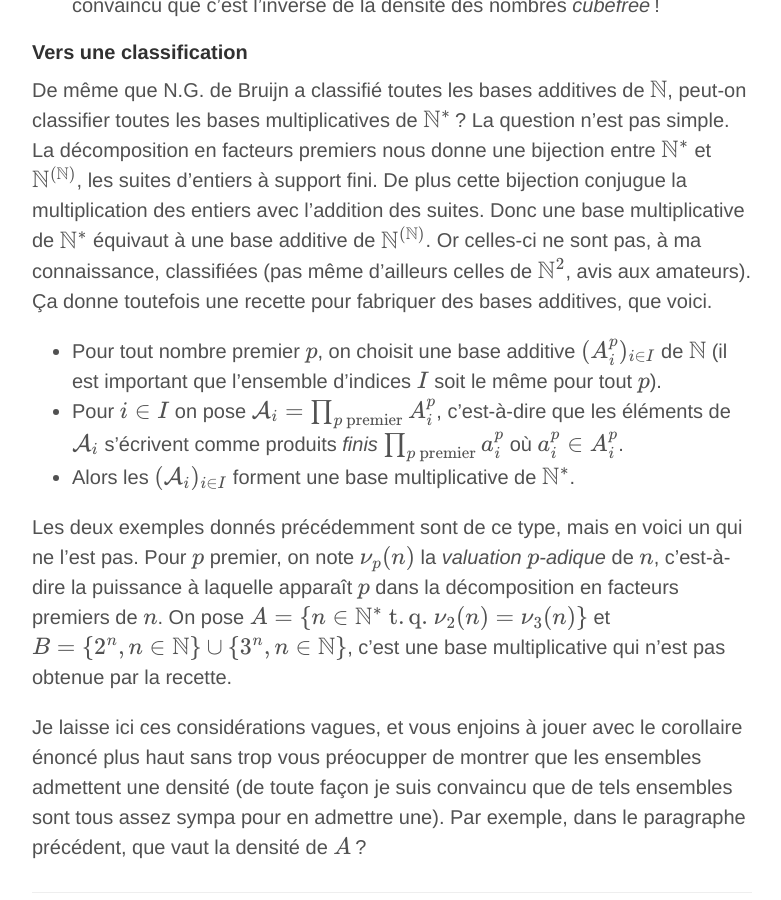
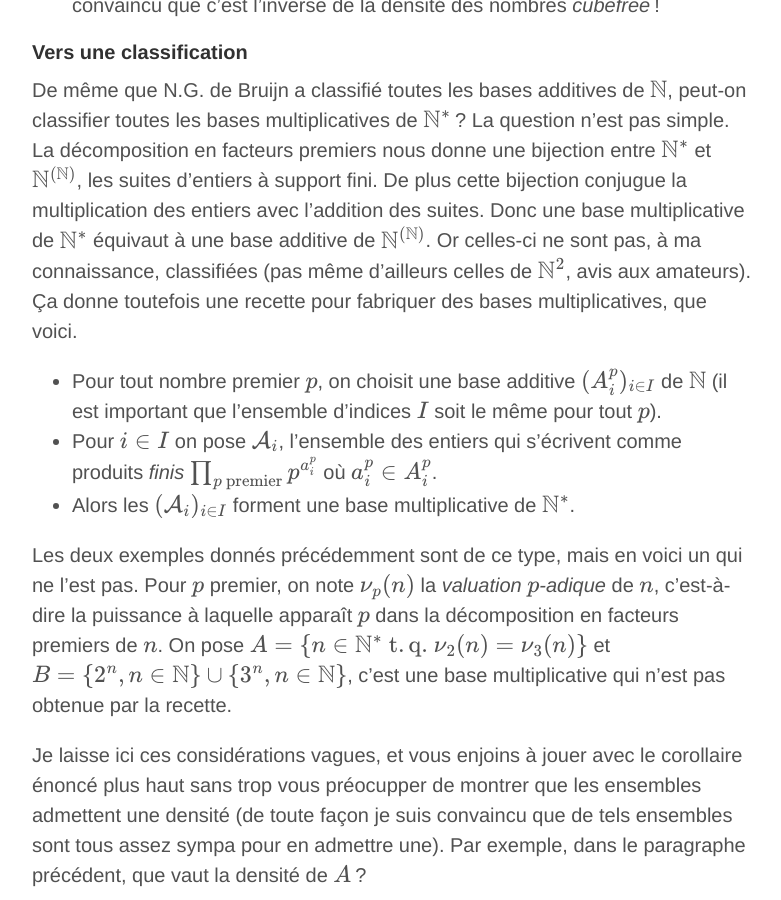
Before and after one commit to electronicdigeratorscience2000plus/electronicdigeratorscience2000plus.github.io, a Jekyll site: the page built from _posts/2014-12-29-systeme-metrique-anglais.md, in a window 1280 px wide and 900 px high, scrolled down 6328 px. Shown: the whole window, without its empty margins (248-1029 px from the left). Built offline with Jekyll 4.4.1, drawn with Linux system fonts in a browser that asks for light colours; formulas are drawn with MathJax 3.

Commit message:
Grossière erreur grossière

```diff
--- a/_posts/2014-12-29-systeme-metrique-anglais.md
+++ b/_posts/2014-12-29-systeme-metrique-anglais.md
@@ -231,14 +231,14 @@ suites. Donc une base multiplicative de $$\mathbb{N}^*$$ équivaut à une base
 additive de $$\mathbb{N}^{(\mathbb{N})}$$. Or celles-ci ne sont pas, à ma
 connaissance, classifiées (pas même d'ailleurs celles de $$\mathbb{N}^2$$, avis
 aux amateurs). Ça donne toutefois une recette pour fabriquer des bases
-additives, que voici.
+multiplicatives, que voici.
 
 - Pour tout nombre premier $$p$$, on choisit une base additive
   $$(A^p_i)_{i\in I}$$ de $$\mathbb{N}$$ (il est important que l'ensemble
   d'indices $$I$$ soit le même pour tout $$p$$).
-- Pour $$i\in I$$ on pose $$\mathcal{A}_i = \prod_{p \ \mathrm{ premier}} A^p_i$$,
-  c'est-à-dire que les éléments de $$\mathcal{A}_i$$ s'écrivent comme produits
-  _finis_ $$\prod_{p \ \mathrm{ premier}} a^p_i$$ où $$a^p_i \in A^p_i$$.
+- Pour $$i\in I$$ on pose $$\mathcal{A}_i$$,
+  l'ensemble des entiers qui s'écrivent comme produits
+  _finis_ $$\prod_{p \ \mathrm{ premier}} p^{a^p_i}$$ où $$a^p_i \in A^p_i$$.
 - Alors les $$(\mathcal{A}_i)_{i \in I}$$ forment une base multiplicative de
   $$\mathbb{N}^*$$.
 
```
